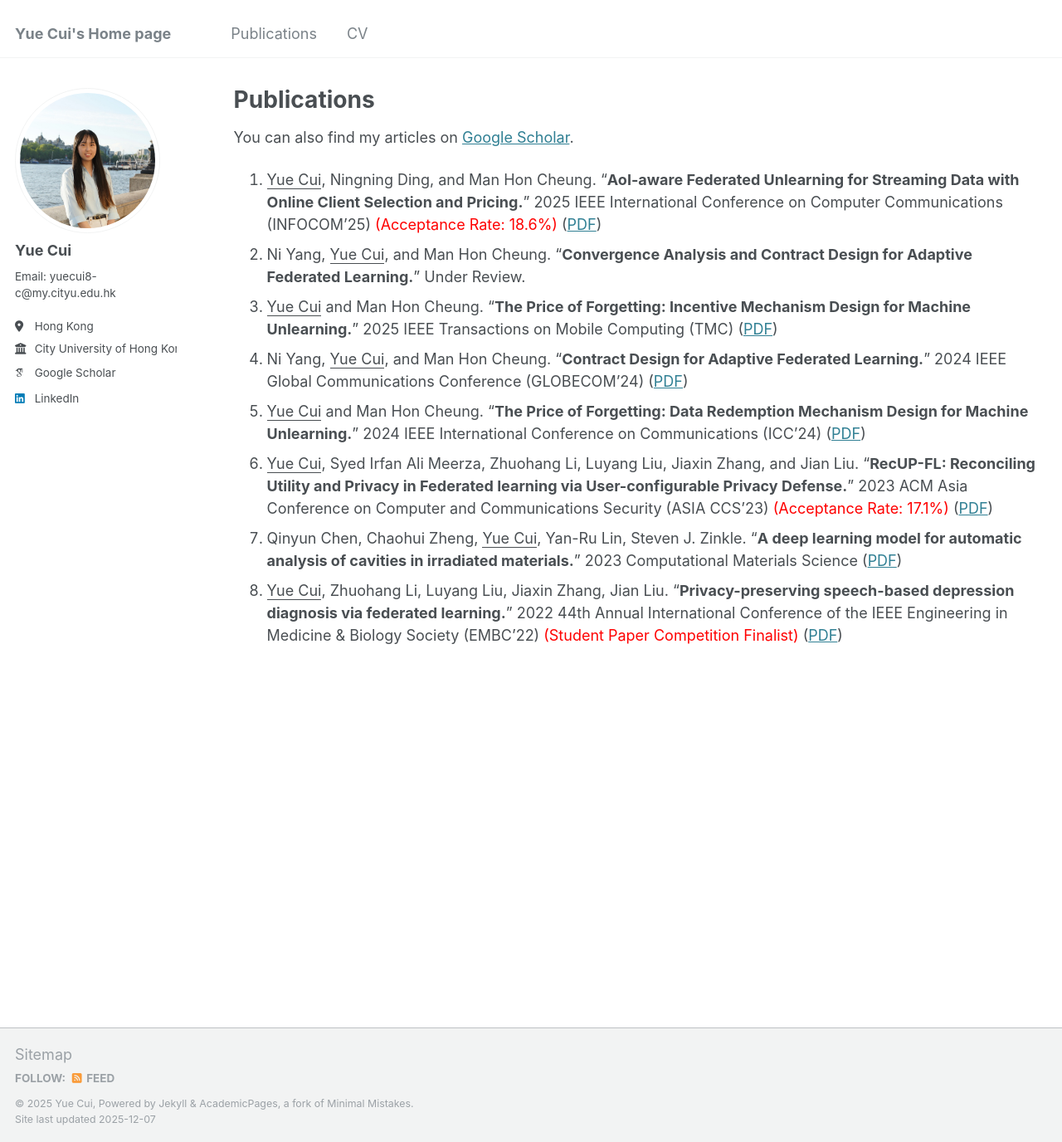
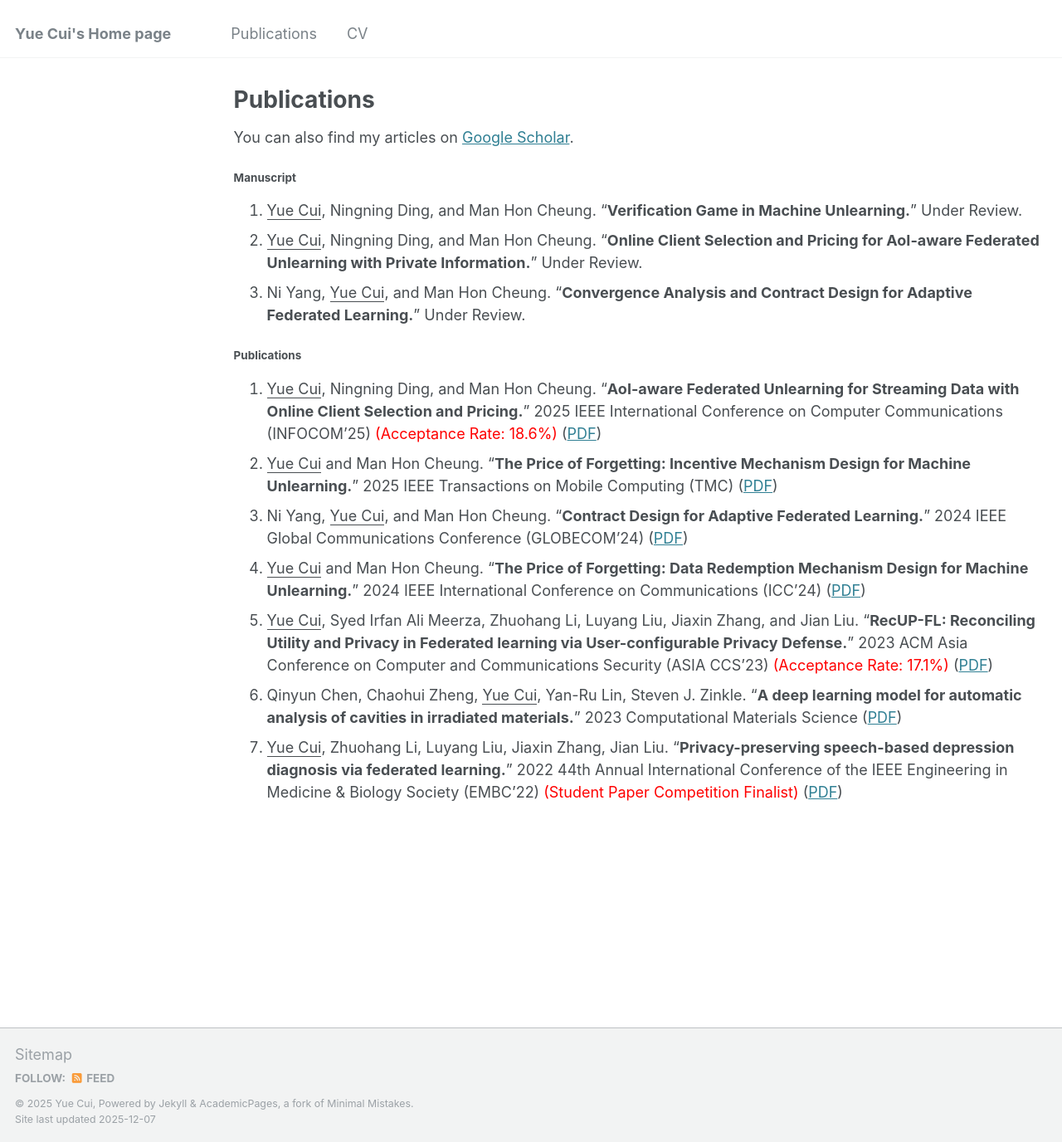
Before and after one commit to ycui26/ycui26.github.io, a Jekyll site: the page built from _pages/publications.md, in a window 1280 px wide and 1376 px high. Shown: the whole window at 83% size. Built offline with Jekyll 4.4.1, drawn with Linux system fonts in a browser that asks for light colours; some web fonts are replaced.

Commit message:
Update publications.md

```diff
--- a/_pages/publications.md
+++ b/_pages/publications.md
@@ -2,16 +2,22 @@
 layout: archive
 title: "Publications"
 permalink: /publications/
-author_profile: true
+author_profile: false
 ---
 
 You can also find my articles on [Google Scholar](https://scholar.google.com/citations?hl=zh-CN&user=L0_TB54AAAAJ).
 
-1. <ins>Yue Cui</ins>, Ningning Ding, and Man Hon Cheung. “**AoI-aware Federated Unlearning for Streaming Data with Online Client Selection and Pricing.**” 2025 IEEE International Conference on Computer Communications (INFOCOM'25) <span style="color:red">(Acceptance Rate: 18.6%)</span> ([PDF](https://ieeexplore.ieee.org/document/11044760))
-2. Ni Yang, <ins>Yue Cui</ins>, and Man Hon Cheung. “**Convergence Analysis and Contract Design for Adaptive Federated Learning.**” Under Review.
-3. <ins>Yue Cui</ins> and Man Hon Cheung. “**The Price of Forgetting: Incentive Mechanism Design for Machine Unlearning.**” 2025 IEEE Transactions on Mobile Computing (TMC) ([PDF](https://ieeexplore.ieee.org/abstract/document/11049912))
-4. Ni Yang, <ins>Yue Cui</ins>, and Man Hon Cheung. “**Contract Design for Adaptive Federated Learning.**” 2024 IEEE Global Communications Conference (GLOBECOM'24) ([PDF](https://ieeexplore.ieee.org/abstract/document/10901817))
-5. <ins>Yue Cui</ins> and Man Hon Cheung. “**The Price of Forgetting: Data Redemption Mechanism Design for Machine Unlearning.**” 2024 IEEE International Conference on Communications (ICC'24) ([PDF](https://ieeexplore.ieee.org/abstract/document/10622287))
-6. <ins>Yue Cui</ins>, Syed Irfan Ali Meerza, Zhuohang Li, Luyang Liu, Jiaxin Zhang, and Jian Liu. "**RecUP-FL: Reconciling Utility and Privacy in Federated learning via User-configurable Privacy Defense.**" 2023 ACM Asia Conference on Computer and Communications Security (ASIA CCS'23) <span style="color:red">(Acceptance Rate: 17.1%)</span> ([PDF](https://dl.acm.org/doi/pdf/10.1145/3579856.3582819))
-7. Qinyun Chen, Chaohui Zheng, <ins>Yue Cui</ins>, Yan-Ru Lin, Steven J. Zinkle. "**A deep learning model for automatic analysis of cavities in irradiated materials.**" 2023 Computational Materials Science ([PDF](https://www.sciencedirect.com/science/article/abs/pii/S0927025623000678))
-8. <ins>Yue Cui</ins>, Zhuohang Li, Luyang Liu, Jiaxin Zhang, Jian Liu. "**Privacy-preserving speech-based depression diagnosis via federated learning.**" 2022 44th Annual International Conference of the IEEE Engineering in Medicine & Biology Society (EMBC'22) <span style="color:red">(Student Paper Competition Finalist)</span> ([PDF](https://par.nsf.gov/servlets/purl/10386518))
+##### Manuscript
+3. <ins>Yue Cui</ins>, Ningning Ding, and Man Hon Cheung. “**Verification Game in Machine Unlearning.**” Under Review.
+2. <ins>Yue Cui</ins>, Ningning Ding, and Man Hon Cheung. “**Online Client Selection and Pricing for AoI-aware Federated Unlearning with Private Information.**” Under Review.
+1. Ni Yang, <ins>Yue Cui</ins>, and Man Hon Cheung. “**Convergence Analysis and Contract Design for Adaptive Federated Learning.**” Under Review.
+
+##### Publications
+
+7. <ins>Yue Cui</ins>, Ningning Ding, and Man Hon Cheung. “**AoI-aware Federated Unlearning for Streaming Data with Online Client Selection and Pricing.**” 2025 IEEE International Conference on Computer Communications (INFOCOM'25) <span style="color:red">(Acceptance Rate: 18.6%)</span> ([PDF](https://ieeexplore.ieee.org/document/11044760))
+6. <ins>Yue Cui</ins> and Man Hon Cheung. “**The Price of Forgetting: Incentive Mechanism Design for Machine Unlearning.**” 2025 IEEE Transactions on Mobile Computing (TMC) ([PDF](https://ieeexplore.ieee.org/abstract/document/11049912))
+5. Ni Yang, <ins>Yue Cui</ins>, and Man Hon Cheung. “**Contract Design for Adaptive Federated Learning.**” 2024 IEEE Global Communications Conference (GLOBECOM'24) ([PDF](https://ieeexplore.ieee.org/abstract/document/10901817))
+4. <ins>Yue Cui</ins> and Man Hon Cheung. “**The Price of Forgetting: Data Redemption Mechanism Design for Machine Unlearning.**” 2024 IEEE International Conference on Communications (ICC'24) ([PDF](https://ieeexplore.ieee.org/abstract/document/10622287))
+3. <ins>Yue Cui</ins>, Syed Irfan Ali Meerza, Zhuohang Li, Luyang Liu, Jiaxin Zhang, and Jian Liu. "**RecUP-FL: Reconciling Utility and Privacy in Federated learning via User-configurable Privacy Defense.**" 2023 ACM Asia Conference on Computer and Communications Security (ASIA CCS'23) <span style="color:red">(Acceptance Rate: 17.1%)</span> ([PDF](https://dl.acm.org/doi/pdf/10.1145/3579856.3582819))
+2. Qinyun Chen, Chaohui Zheng, <ins>Yue Cui</ins>, Yan-Ru Lin, Steven J. Zinkle. "**A deep learning model for automatic analysis of cavities in irradiated materials.**" 2023 Computational Materials Science ([PDF](https://www.sciencedirect.com/science/article/abs/pii/S0927025623000678))
+1. <ins>Yue Cui</ins>, Zhuohang Li, Luyang Liu, Jiaxin Zhang, Jian Liu. "**Privacy-preserving speech-based depression diagnosis via federated learning.**" 2022 44th Annual International Conference of the IEEE Engineering in Medicine & Biology Society (EMBC'22) <span style="color:red">(Student Paper Competition Finalist)</span> ([PDF](https://par.nsf.gov/servlets/purl/10386518))
```
